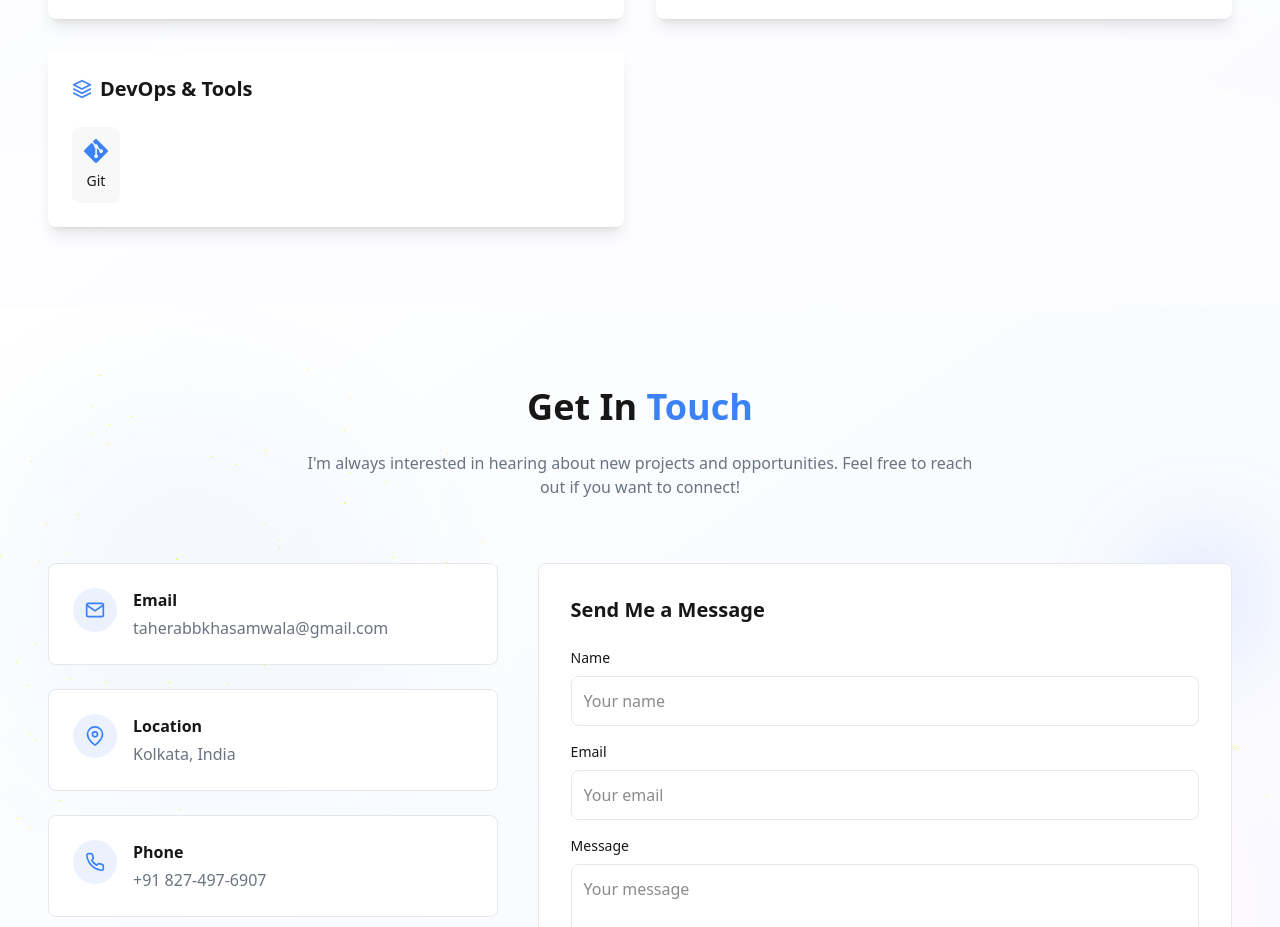
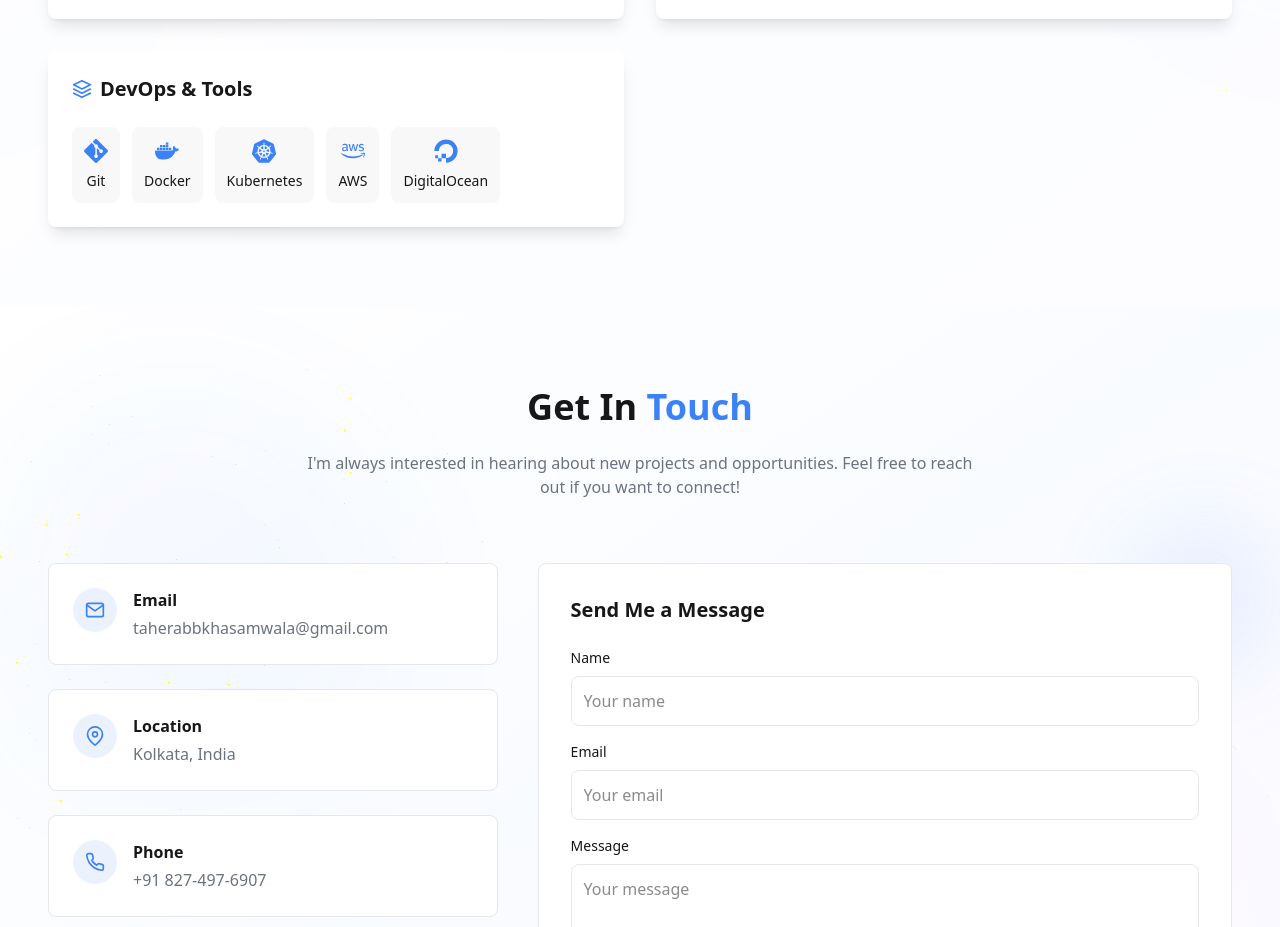
Before and after one commit to Taher2512/portfolio, a Next.js app: page / in a window 1280 px wide. Shown: the part 9220-10147 px from the top of the page. Built offline with nearby package versions, Linux system fonts and the light colour scheme; no server answers.

Commit message:
Added expertise for devops

```diff
--- a/app/sections/ExpertiseSection.tsx
+++ b/app/sections/ExpertiseSection.tsx
@@ -34,7 +34,10 @@ import {
   SiMysql,
   SiFramer,
   SiExpo,
+  SiDocker,
+  SiKubernetes,
 } from "react-icons/si";
+import { FaAws, FaDigitalOcean } from "react-icons/fa6";
 
 const ExpertiseSection = () => {
   const [ref, inView] = useInView({
@@ -138,7 +141,13 @@ const ExpertiseSection = () => {
     {
       title: "DevOps & Tools",
       icon: <FiLayers />,
-      skills: [{ name: "Git", icon: <SiGit /> }],
+      skills: [
+        { name: "Git", icon: <SiGit /> },
+        { name: "Docker", icon: <SiDocker /> },
+        { name: "Kubernetes", icon: <SiKubernetes /> },
+        { name: "AWS", icon: <FaAws /> },
+        { name: "DigitalOcean", icon: <FaDigitalOcean /> },
+      ],
     },
   ];
 
```
